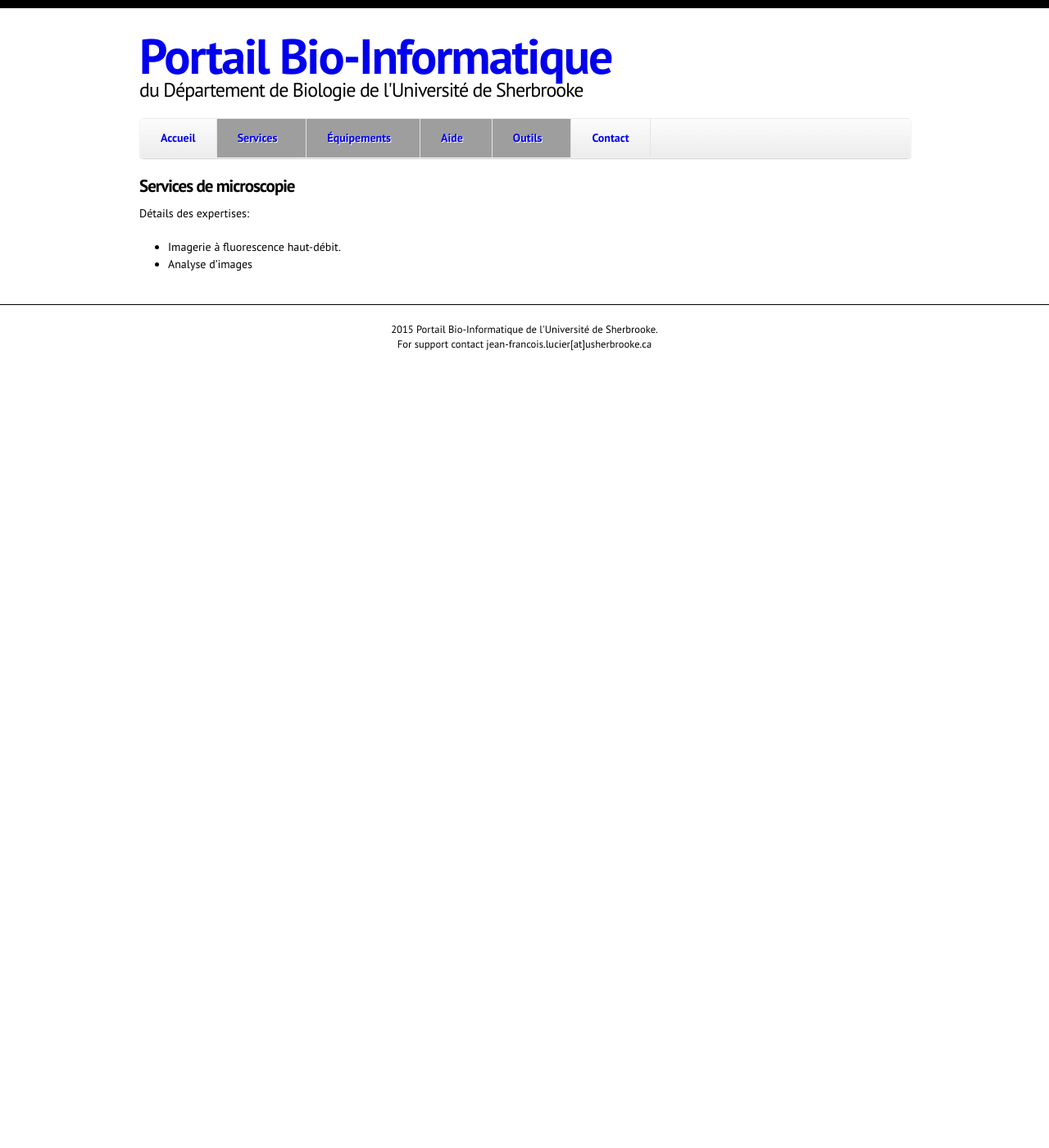
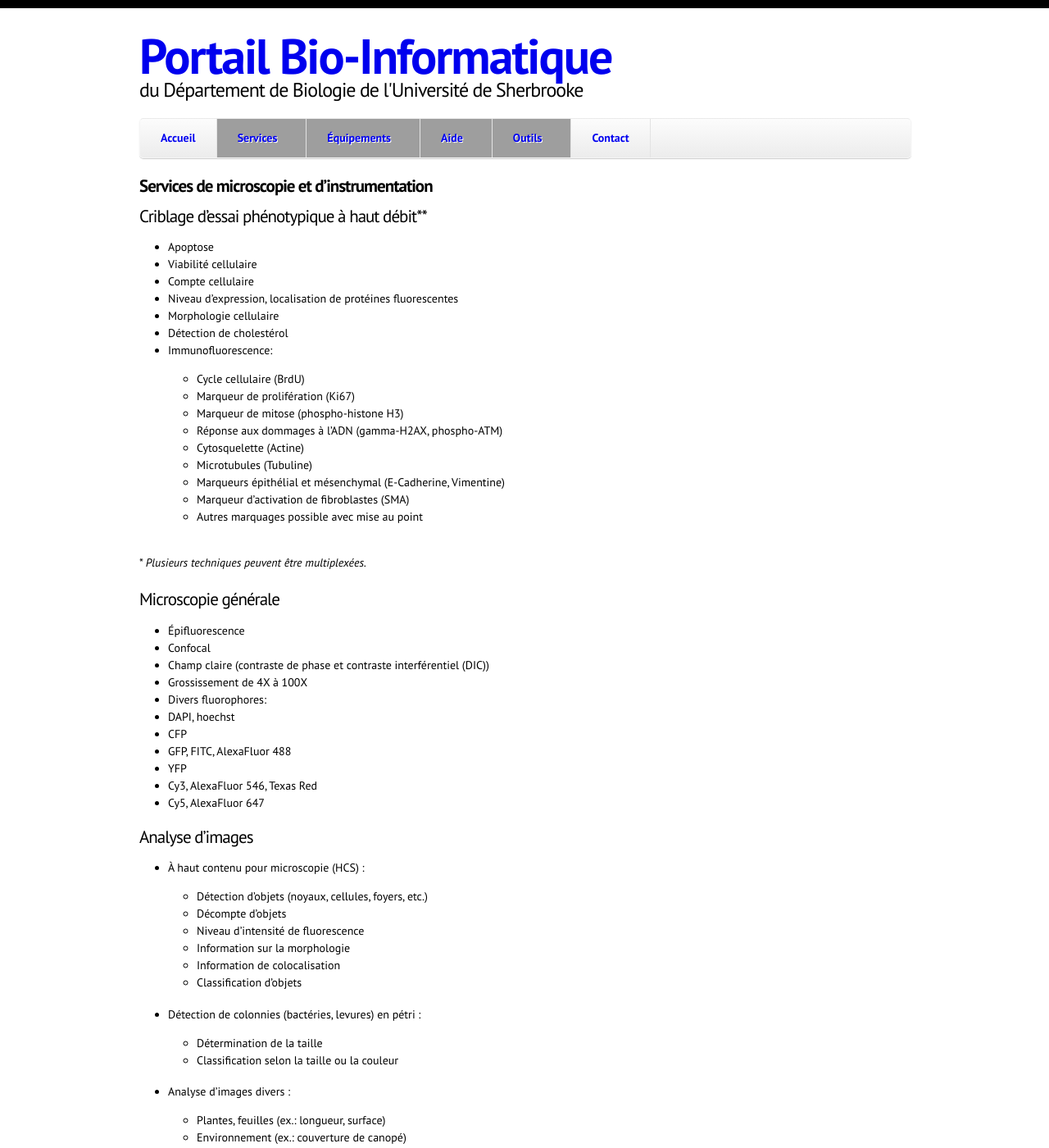
Before and after one commit to jflucier/bioinfo-portal-, a Jekyll site: the page built from portal/services/microscopie.md, in a window 1280 px wide and 1400 px high, cut to the strip 0-1400 px from the top of the window. Shown: the whole strip at 82% size. Built offline with Jekyll 4.4.1, drawn with Linux system fonts in a browser that asks for light colours; nearby versions of some CDN libraries; Markdown is read by kramdown in place of the engine named in the settings; some of the changed text lies outside the part shown; grey boxes are pictures that could not be loaded.

Commit message:
Add FACSCalibur, instrumentation service.

```diff
--- a/portal/_includes/header.html
+++ b/portal/_includes/header.html
@@ -41,7 +41,7 @@
                         <li class="expanded">
                             <a href="/equipements/equipments.html">Équipements</a>
                             <ul class="menu">
-                                <li class="expanded"><a href="/equipements/microscope.html">Microscopes</a></li>
+                                <li class="expanded"><a href="/equipements/instruments.html">Instruments</a></li>
                                 <li class="last leaf"><a href="/equipements/reservation.html">Reservation</a></li>
                             </ul>
                         </li>
--- a/portal/services/microscopie.md
+++ b/portal/services/microscopie.md
@@ -2,10 +2,69 @@
 layout: default
 ---
 
-## Services de microscopie
+## Services de microscopie et d'instrumentation
 
+### Criblage d'essai phénotypique à haut débit**
+  - Apoptose
+  - Viabilité cellulaire
+  - Compte cellulaire
+  - Niveau d'expression, localisation de protéines fluorescentes
+  - Morphologie cellulaire
+  - Détection de cholestérol
+  - Immunofluorescence:
+    - Cycle cellulaire (BrdU)
+    - Marqueur de prolifération (Ki67)
+    - Marqueur de mitose (phospho-histone H3)
+    - Réponse aux dommages à l'ADN (gamma-H2AX, phospho-ATM)
+    - Cytosquelette (Actine)
+    - Microtubules (Tubuline)
+    - Marqueurs épithélial et mésenchymal (E-Cadherine, Vimentine)
+    - Marqueur d'activation de fibroblastes (SMA)
+    - Autres marquages possible avec mise au point
 
-Détails des expertises:
+\* *Plusieurs techniques peuvent être multiplexées.*
+<br>
 
-- Imagerie à fluorescence haut-débit.
-- Analyse d'images
+### Microscopie générale
+ - Épifluorescence
+ - Confocal
+ - Champ claire (contraste de phase et contraste interférentiel (DIC))
+ - Grossissement de 4X à 100X
+ - Divers fluorophores:
+  - DAPI, hoechst
+  - CFP
+  - GFP, FITC, AlexaFluor 488
+  - YFP
+  - Cy3, AlexaFluor 546, Texas Red
+  - Cy5, AlexaFluor 647
+
+### Analyse d'images
+  - À haut contenu pour microscopie (HCS) :
+    - Détection d'objets (noyaux, cellules, foyers, etc.)
+    - Décompte d'objets
+    - Niveau d'intensité de fluorescence
+    - Information sur la morphologie
+    - Information de colocalisation
+    - Classification d'objets
+<br>
+  - Détection de colonnies (bactéries, levures) en pétri :
+    - Détermination de la taille
+    - Classification selon la taille ou la couleur
+<br>
+  - Analyse d'images divers :
+    - Plantes, feuilles (ex.: longueur, surface)
+    - Environnement (ex.: couverture de canopé)
+    - Western Blots
+    - etc.
+<br>
+  - Écriture de scriptes (plugins) ImageJ / Fiji pour automatisation de transformation d'images ou d'analyse :
+    - Conversion de formats d'images
+    - Fusionner/défusionner des images multicanales
+    - Soustraction de bruit de fond (background)
+    - Image tiling
+    - Automatisation procédures manuelles répétitives
+    - Segmentation d'objets
+    - Mesures de morphologie et d'intensité
+
+### Robotique (liquid handler)
+  - Préparation de plaques 96 puits
```
Also changed, not shown: portal/equipements/bd_facscalibur.md (added, +22 -0 lines), portal/equipements/instruments.md (renamed from portal/equipements/microscope.md, +6 -1 lines), portal/equipements/reservation.md (+6 -5 lines), portal/equipements/zeiss_axioimager_m1.md (+1 -1 lines), portal/equipements/zeiss_axioimager_z1.md (+1 -1 lines), portal/images/facscalibur.jpg (added).
